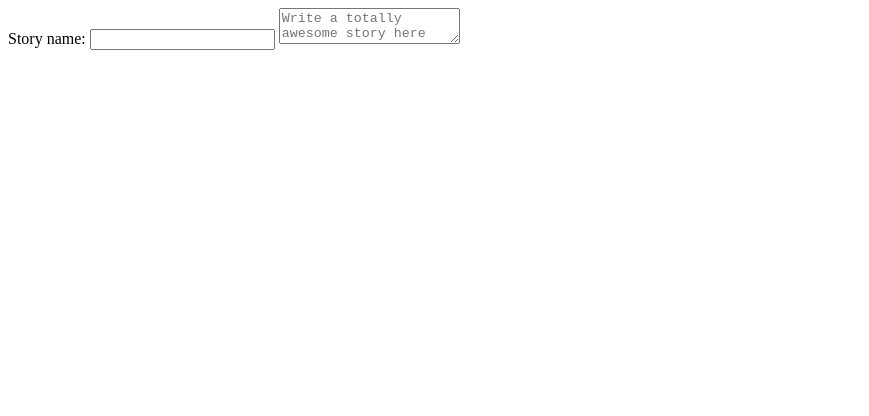
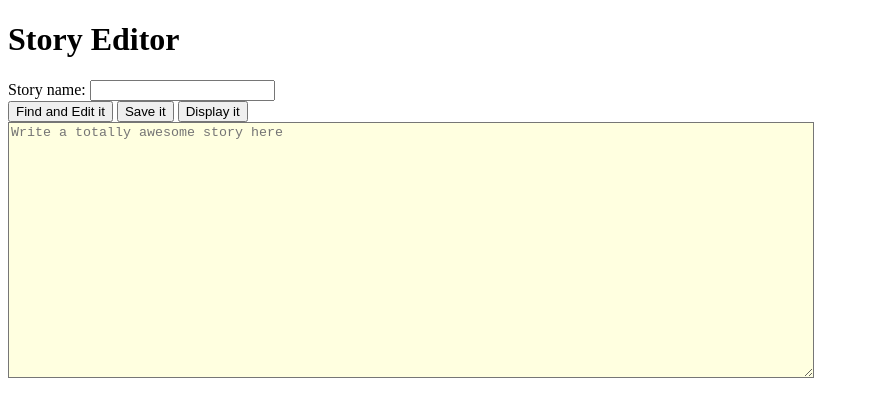
Before and after one commit to killerfudge/WDD-330-Portfolio, a plain HTML site: page story_editor.html/src/story_editor.html in a window 1280 px wide. Shown: the whole page, without its empty margins (0-869 px from the left). Drawn offline with Linux system fonts and the light colour scheme.

Commit message:
Update portfolio

```diff
--- a/story_editor.html/src/story_editor.html
+++ b/story_editor.html/src/story_editor.html
@@ -3,9 +3,41 @@
 <head>
     <meta charset="UTF-8">
     <title>Story writer</title>
+
+    <script>
+        function loadStory(){
+            var storyName = document.getElementById("name_input").value
+            var storyHTML = localStorage.getItem(storyName)
+            document.getElementById("story_editor").value = storyHTML
+        }
+        function saveStory(){
+            var storyName = document.getElementById("name_input").value
+            var storyHTML = document.getElementById("story_editor").value
+            localStorage.setItem(storyName, storyHTML)
+        }
+        function displayStory(){
+            var storyHTML = document.getElementById("story_editor").value
+            document.getElementById("story_display").innerHTML = storyHTML
+        }
+    </script>
+
+    <style>
+    textarea{
+        width: 800px;
+        height: 250px;
+        background-color: lightyellow;
+    }
+    </style>
 </head>
 <body>
+    <h1>Story Editor</h1>
     Story name: <input id="name_input"></input>
+    <section>
+        <button onclick="loadStory()">Find and Edit it</button>
+        <button onclick="saveStory()">Save it</button>
+        <button onclick="displayStory()">Display it</button>
+    </section>
     <textarea id="story_editor" placeholder="Write a totally awesome story here"></textarea>
+    <section id="story_display"
 </body>
 </html>
```
Also changed, not shown: index.html (added, +12 -0 lines), story_editor.html/index.html (added, +10 -0 lines), 2 other files.
